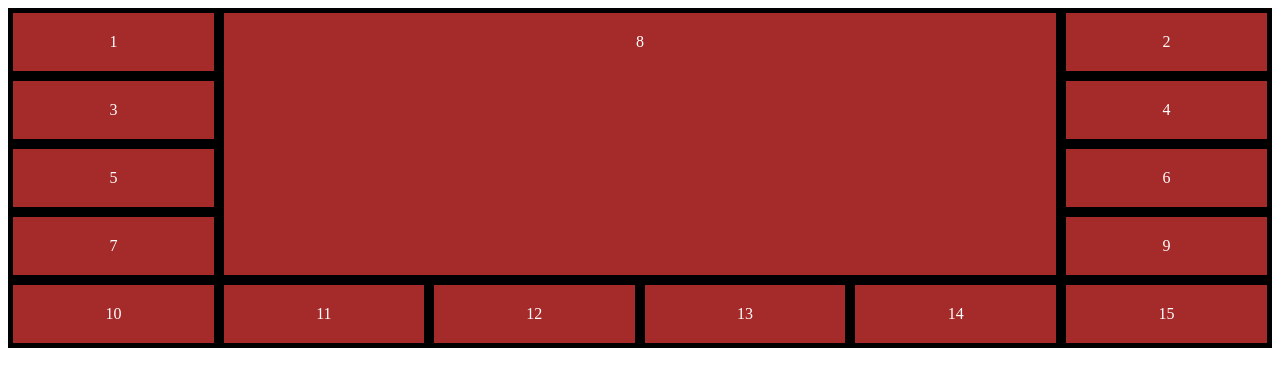
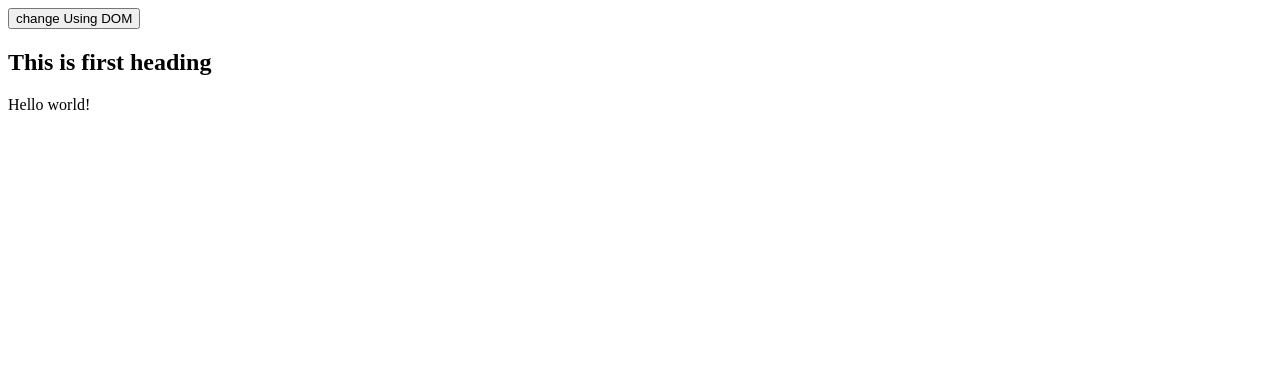
Before and after one commit to Abhishek-IITKGP/apnacollege-demo, a plain HTML site: page index.html in a window 1280 px wide. Drawn offline with Linux system fonts and the light colour scheme.

Commit message:
DOM added

```diff
--- a/index.html
+++ b/index.html
@@ -3,26 +3,33 @@
 <head>
     <meta charset="UTF-8">
     <meta name="viewport" content="width=device-width, initial-scale=1.0">
-    <title>Grid</title>
-    <link rel="stylesheet" href="style7.css">
+    <title>Using DOM for read and modify document</title>
 </head>
 <body>
-    <div class="grid-element">
-        <div id="item1">1</div>
-        <div id="item2">2</div>
-        <div id="item3">3</div>
-        <div id="item4">4</div>
-        <div id="item5">5</div>
-        <div id="item6">6</div>
-        <div id="item7">7</div>
-        <div id="item8">8</div>
-        <div id="item9">9</div>
-        <div id="item10">10</div>
-        <div id="item11">11</div>
-        <div id="item12">12</div>
-        <div id="item13">13</div>
-        <div id="item14">14</div>
-        <div id="item15">15</div>
-    </div>
+    <input type="button" value="change Using DOM" onclick="changeContent()">
+    <h2>This is first heading</h2>
+    <p>Hello world!</p>
 </body>
+<script>
+    function changeContent(){
+        //here i have accessed the header
+        const head = document.getElementsByTagName('h2').item(0);
+        head.firstChild.data = 'This is a dynamic heading';
+
+        //now access the paragraph
+        const para = document.getElementsByTagName('p').item(0);
+        para.firstChild.data = 'this is the first paragraph';
+
+        //this is the text for second paragraph
+        const newPara = document.createTextNode('this is the second paragraph');
+        //new element is made to become te second paragrpah
+        const newElement = document.createElement('p');
+
+        newElement.appendChild(newPara);
+        //now with this we have a element within that we added a text node.
+
+        //now append this new node in the parent node of paragraph so that all the paragraph node is now connected to the parent node of the paragraph.
+        para.parentNode.appendChild(newElement);
+    }
+</script>
 </html>
```
